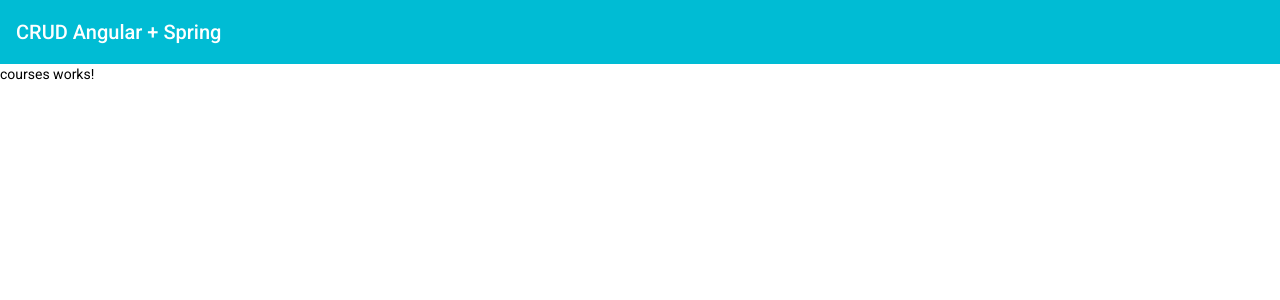
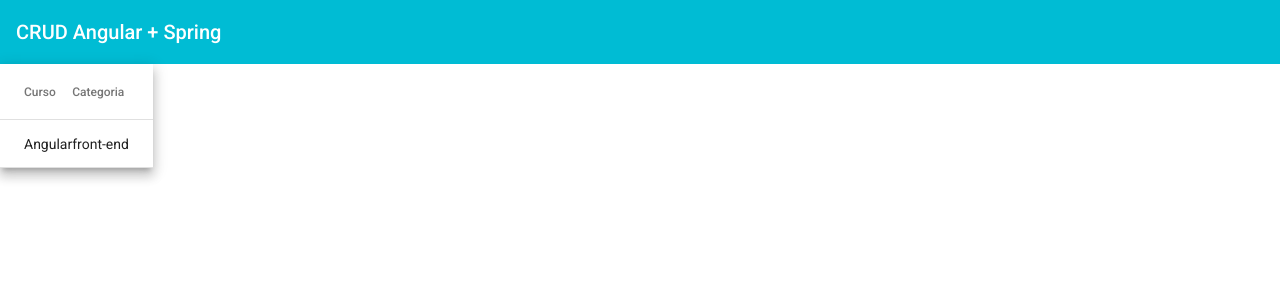
Before and after one commit to GusttavoSoares/CRUD-Angular-Spring, an Angular app in the folder crud-angular/: page /courses in a window 1280 px wide. Shown: the top 300 px of the page. Built offline with nearby package versions, Linux system fonts and the light colour scheme.

Commit message:
Fazendo o Material Table para listar os cursos

```diff
--- a/crud-angular/src/app/courses/courses.module.ts
+++ b/crud-angular/src/app/courses/courses.module.ts
@@ -1,5 +1,6 @@
 import { CommonModule } from '@angular/common';
 import { NgModule } from '@angular/core';
+import { MatTableModule } from '@angular/material/table';
 
 import { CoursesRoutingModule } from './courses-routing.module';
 import { CoursesComponent } from './courses/courses.component';
@@ -11,7 +12,8 @@
   ],
   imports: [
     CommonModule,
-    CoursesRoutingModule
+    CoursesRoutingModule,
+    MatTableModule
   ]
 })
 export class CoursesModule { }
--- a/crud-angular/src/app/courses/courses/courses.component.html
+++ b/crud-angular/src/app/courses/courses/courses.component.html
@@ -1 +1,17 @@
-<p>courses works!</p>
+<table mat-table [dataSource]="courses" class="mat-elevation-z8">
+
+  <!-- Name Column -->
+  <ng-container matColumnDef="name">
+    <th mat-header-cell *matHeaderCellDef> Curso </th>
+    <td mat-cell *matCellDef="let course"> {{ course.name }} </td>
+  </ng-container>
+
+  <!-- Category Column -->
+  <ng-container matColumnDef="category">
+    <th mat-header-cell *matHeaderCellDef> Categoria </th>
+    <td mat-cell *matCellDef="let course"> {{ course.category }} </td>
+  </ng-container>
+
+  <tr mat-header-row *matHeaderRowDef="displayedColumns"></tr>
+  <tr mat-row *matRowDef="let row; columns: displayedColumns;"></tr>
+</table>
--- a/crud-angular/src/app/courses/courses/courses.component.ts
+++ b/crud-angular/src/app/courses/courses/courses.component.ts
@@ -1,4 +1,5 @@
 import { Component, OnInit } from '@angular/core';
+import {Course} from '../model/course'
 
 @Component({
   selector: 'app-courses',
@@ -7,7 +8,15 @@
 })
 export class CoursesComponent implements OnInit {
 
-  constructor() { }
+  courses: Course[] = [
+    {_id: "1", name: 'Angular', category: 'front-end'}
+  ];
+  displayedColumns =['name', 'category'];
+
+
+  constructor() {
+   //  this.courses = [];
+  }
 
   ngOnInit(): void {
   }
--- /dev/null
+++ b/crud-angular/src/app/courses/model/course.ts
@@ -0,0 +1,5 @@
+export interface Course {
+  _id: string;
+  name: string;
+  category: string;
+}
```
